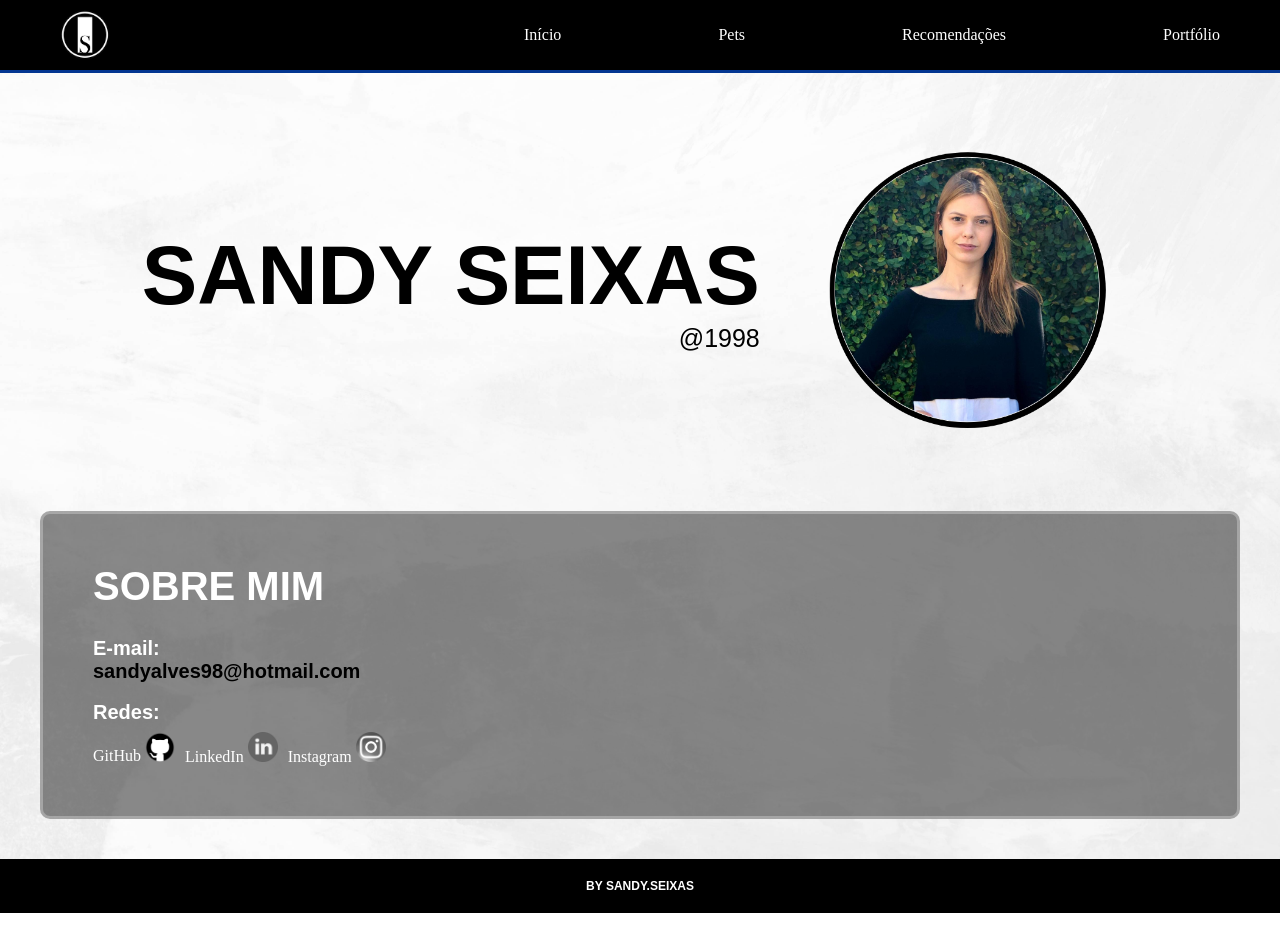
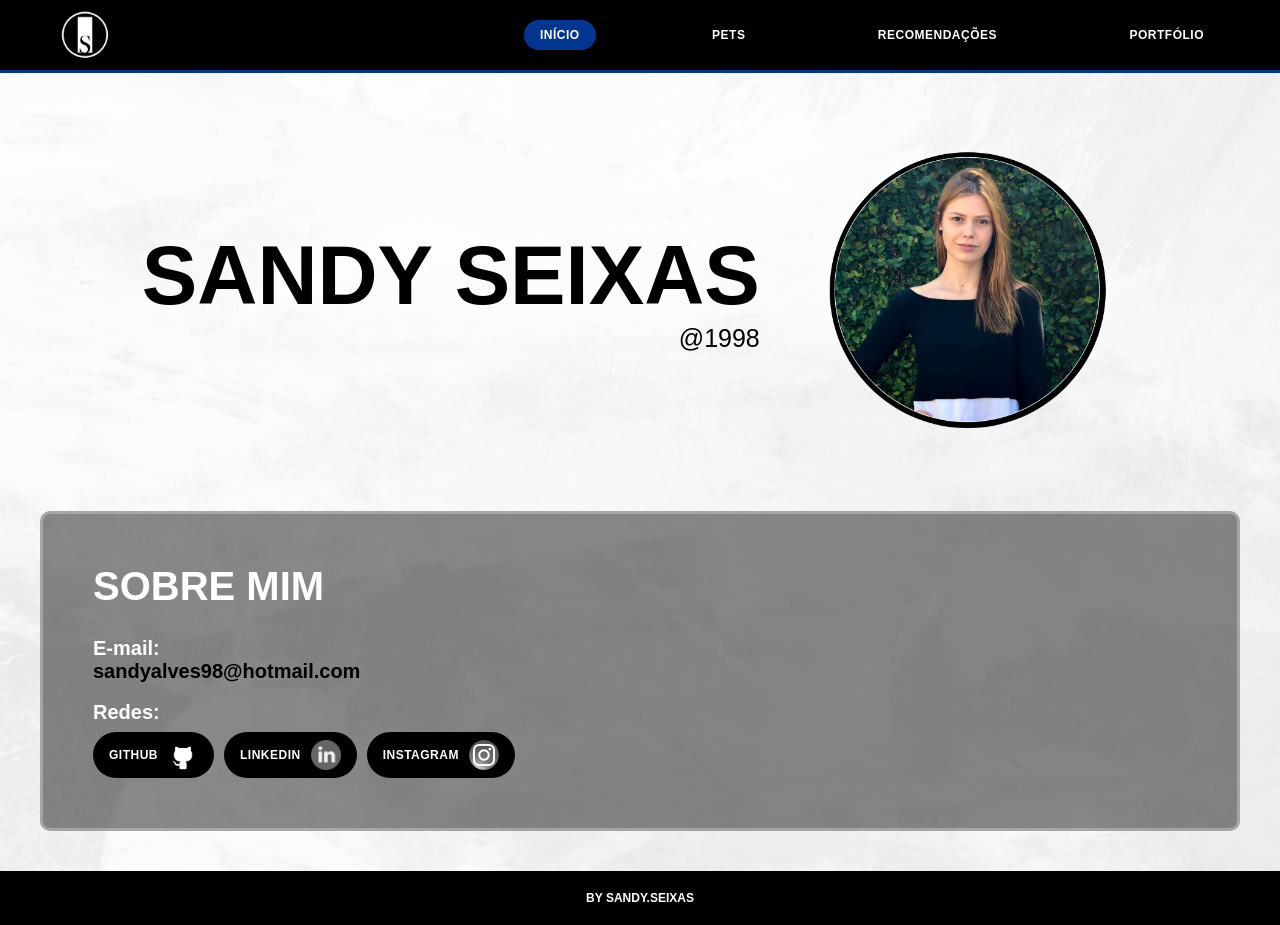
Before and after one commit to SandySei/Apresentacao-Pessoal, a Vue app: page / in a window 1280 px wide. Built offline with nearby package versions, Linux system fonts and the light colour scheme.

Commit message:
Atualiza estilos de botões e remove a página Família do roteador

```diff
--- a/src/assets/base.css
+++ b/src/assets/base.css
@@ -1,55 +1,3 @@
-/* color palette from <https://github.com/vuejs/theme> */
-/* :root {
-  --vt-c-white: #ffffff;
-  --vt-c-white-soft: #f8f8f8;
-  --vt-c-white-mute: #f2f2f2;
-
-  --vt-c-black: #181818;
-  --vt-c-black-soft: #222222;
-  --vt-c-black-mute: #282828;
-
-  --vt-c-indigo: #2c3e50;
-
-  --vt-c-divider-light-1: rgba(60, 60, 60, 0.29);
-  --vt-c-divider-light-2: rgba(60, 60, 60, 0.12);
-  --vt-c-divider-dark-1: rgba(84, 84, 84, 0.65);
-  --vt-c-divider-dark-2: rgba(84, 84, 84, 0.48);
-
-  --vt-c-text-light-1: var(--vt-c-indigo);
-  --vt-c-text-light-2: rgba(60, 60, 60, 0.66);
-  --vt-c-text-dark-1: var(--vt-c-white);
-  --vt-c-text-dark-2: rgba(235, 235, 235, 0.64);
-} */
-
-/* semantic color variables for this project */
-/* :root {
-  --color-background: var(--vt-c-white);
-  --color-background-soft: var(--vt-c-white-soft);
-  --color-background-mute: var(--vt-c-white-mute);
-
-  --color-border: var(--vt-c-divider-light-2);
-  --color-border-hover: var(--vt-c-divider-light-1);
-
-  --color-heading: var(--vt-c-text-light-1);
-  --color-text: var(--vt-c-text-light-1);
-
-  --section-gap: 160px;
-} */
-
-/* @media (prefers-color-scheme: dark) {
-  :root {
-    --color-background: var(--vt-c-black);
-    --color-background-soft: var(--vt-c-black-soft);
-    --color-background-mute: var(--vt-c-black-mute);
-
-    --color-border: var(--vt-c-divider-dark-2);
-    --color-border-hover: var(--vt-c-divider-dark-1);
-
-    --color-heading: var(--vt-c-text-dark-1);
-    --color-text: var(--vt-c-text-dark-2);
-  }
-} */
-
 *,
 *::before,
 *::after {
@@ -63,3 +11,90 @@ a {
   color: white;
   text-decoration: none;
 }
+
+/* Botões (Header e Footer) */
+a.btn {
+  display: inline-flex;
+  align-items: center;
+  gap: 10px;
+  padding: 8px 16px;
+  border-radius: 50px;
+  text-transform: uppercase;
+  text-decoration: none;
+  font-family: Arial;
+  font-size: 12px;
+  font-weight: bold;
+  letter-spacing: 0.5px;
+  transition: transform 0.3s cubic-bezier(0.2, 0.8, 0.2, 1),
+    box-shadow 0.3s ease, background-color 0.3s ease;
+}
+
+.btn-white {
+  background-color: #000000;
+  color: #ffffff;
+}
+
+.btn::after {
+  content: "";
+  display: inline-block;
+  height: 100%;
+  width: 100%;
+  border-radius: 100px;
+  position: absolute;
+  top: 0;
+  left: 0;
+  z-index: -1;
+  /* Levemente menor para não aparecer como contorno em volta do botão */
+  transform: scale(0.94);
+}
+
+.btn-white::after {
+  background-color: #033691;
+}
+
+.btn:hover {
+  background-color: #033691;
+  transform: translateY(-3px);
+  box-shadow: 0 6px 14px rgba(3, 54, 145, 0.6);
+}
+
+/* A onda só anima ao entrar com o mouse; ao sair, volta sem aparecer */
+.btn:hover::after {
+  transform: scaleX(1.4) scaleY(1.6);
+  opacity: 0;
+  transition: transform 0.5s ease, opacity 0.5s ease;
+}
+
+.btn:active {
+  transform: translateY(-1px);
+  box-shadow: 0 2px 6px rgba(3, 54, 145, 0.6);
+}
+
+.btn:focus-visible {
+  outline: 2px solid #ffffff;
+  outline-offset: 3px;
+}
+
+/* Página atual no menu */
+.btn.router-link-exact-active {
+  background-color: #033691;
+}
+
+.btn img {
+  transition: transform 0.3s ease;
+}
+
+.btn:hover img {
+  transform: scale(1.15) rotate(-8deg);
+}
+
+/* Respeita quem prefere menos animação */
+@media (prefers-reduced-motion: reduce) {
+  *,
+  *::before,
+  *::after {
+    transition-duration: 0.01ms !important;
+    animation-duration: 0.01ms !important;
+    scroll-behavior: auto !important;
+  }
+}
--- a/src/router/index.js
+++ b/src/router/index.js
@@ -1,7 +1,7 @@
 import { createRouter, createWebHistory } from 'vue-router'
 import HomeView from '../views/HomeView.vue'
 import Sugestoes from '../views/Sugestoes.vue'
-import Familia from '../views/Familia.vue'
+import Pets from '../views/Pets.vue'
 
 const router = createRouter({
   history: createWebHistory(import.meta.env.BASE_URL),
@@ -17,9 +17,9 @@ const router = createRouter({
       component: Sugestoes
     },
     {
-      path: '/familia',
-      name: 'familia',
-      component: Familia
+      path: '/pets',
+      name: 'pets',
+      component: Pets
     },
 
   ]
```
Also changed, not shown: arquivos/instagram.png.
